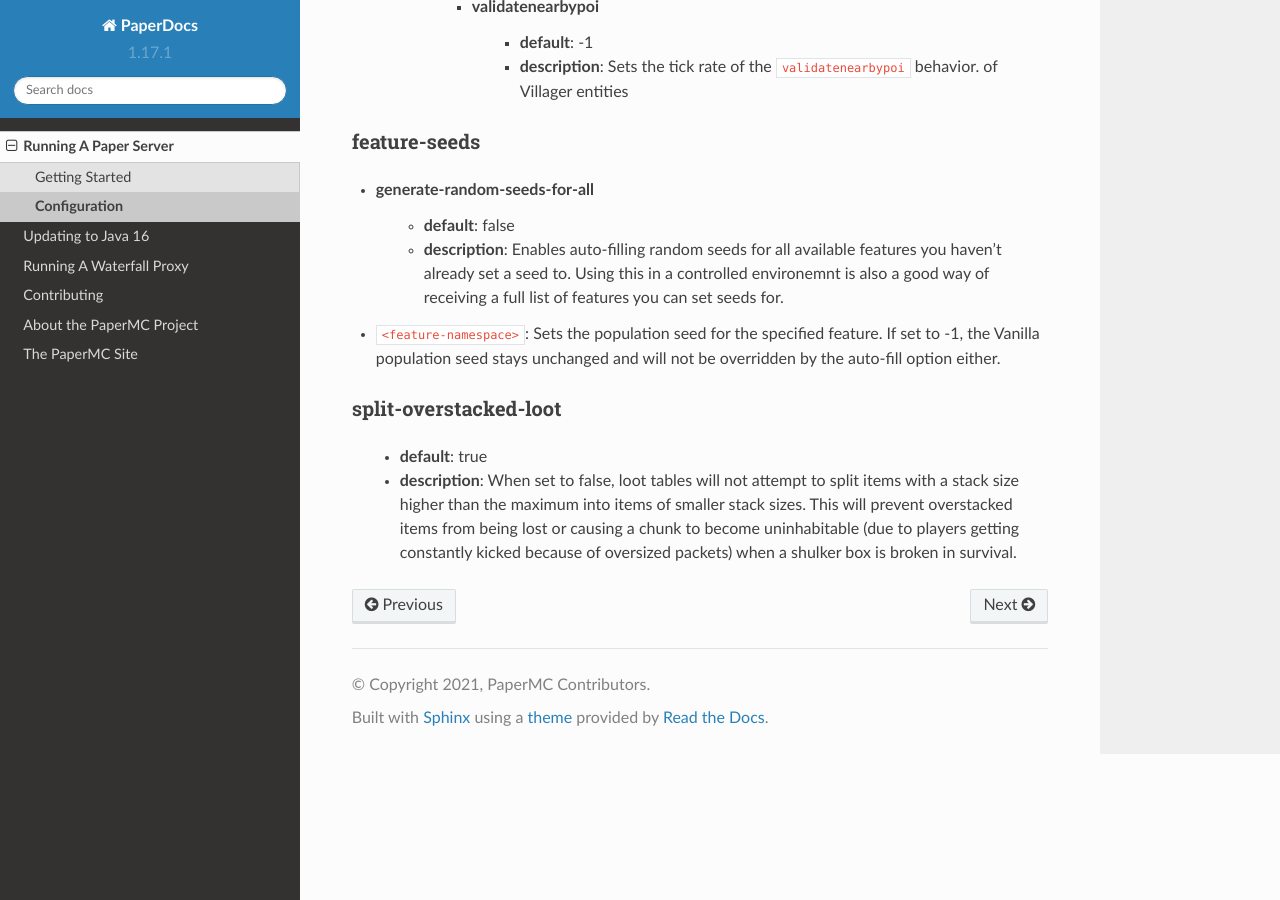
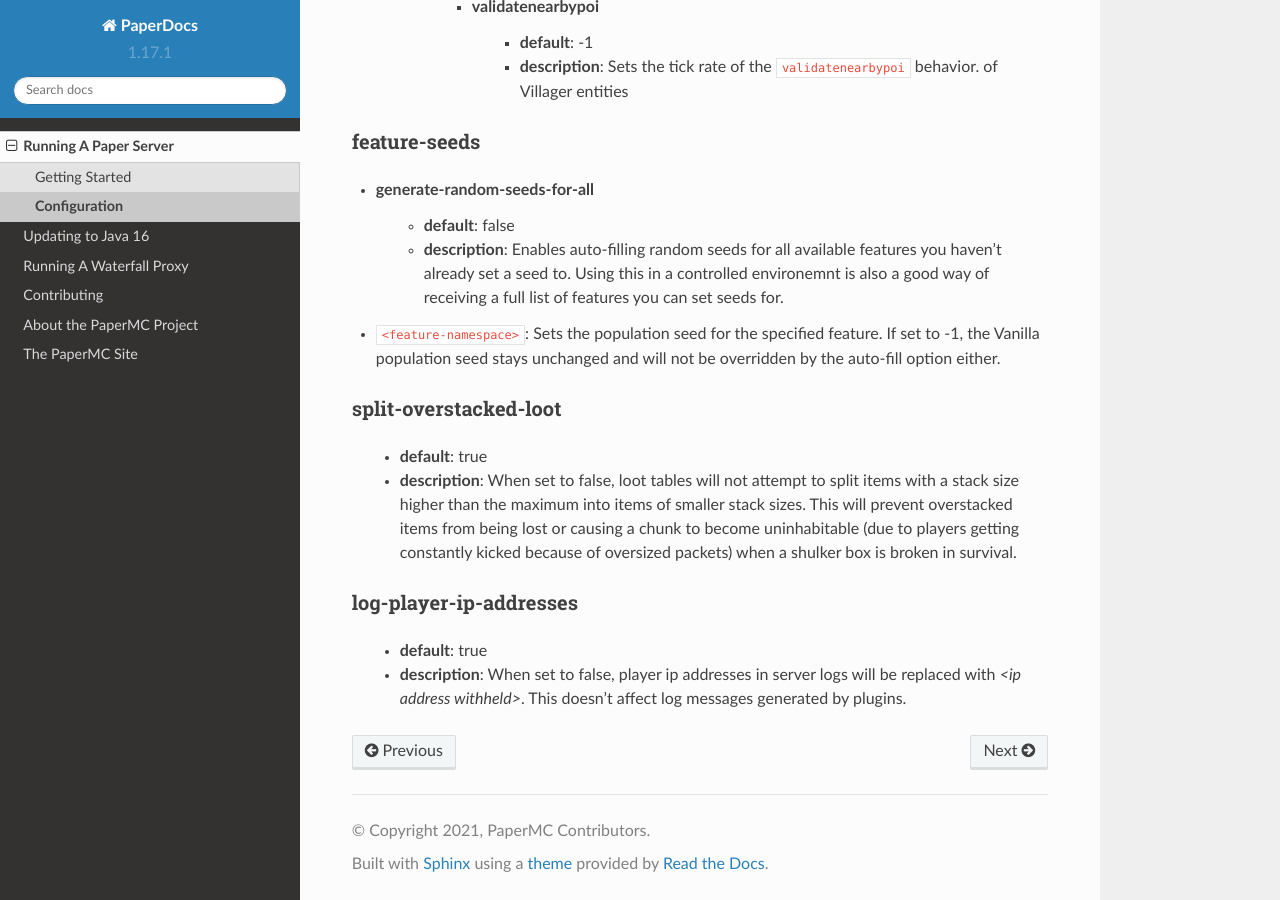
Before and after one commit to PaperMC/PaperDocs, a Sphinx documentation site: the page built from source/server/configuration.rst, in a window 1280 px wide and 900 px high, scrolled down 31187 px. Built offline with Sphinx 7.4.7 and the Read the Docs theme 2.0.0, drawn with Linux system fonts in a browser that asks for light colours.

Commit message:
log-player-ip-addresses documentation

```diff
--- a/source/server/configuration.rst
+++ b/source/server/configuration.rst
@@ -1331,3 +1331,10 @@
      sizes. This will prevent overstacked items from being lost or causing a chunk
      to become uninhabitable (due to players getting constantly kicked because of
      oversized packets) when a shulker box is broken in survival.
+
+log-player-ip-addresses
+~~~~~~~~~~~~~~~~~~~~~~~
+   - **default**: true
+   - **description**: When set to false, player ip addresses in server logs will
+     be replaced with `<ip address withheld>`. This doesn't affect log messages
+     generated by plugins.
```
